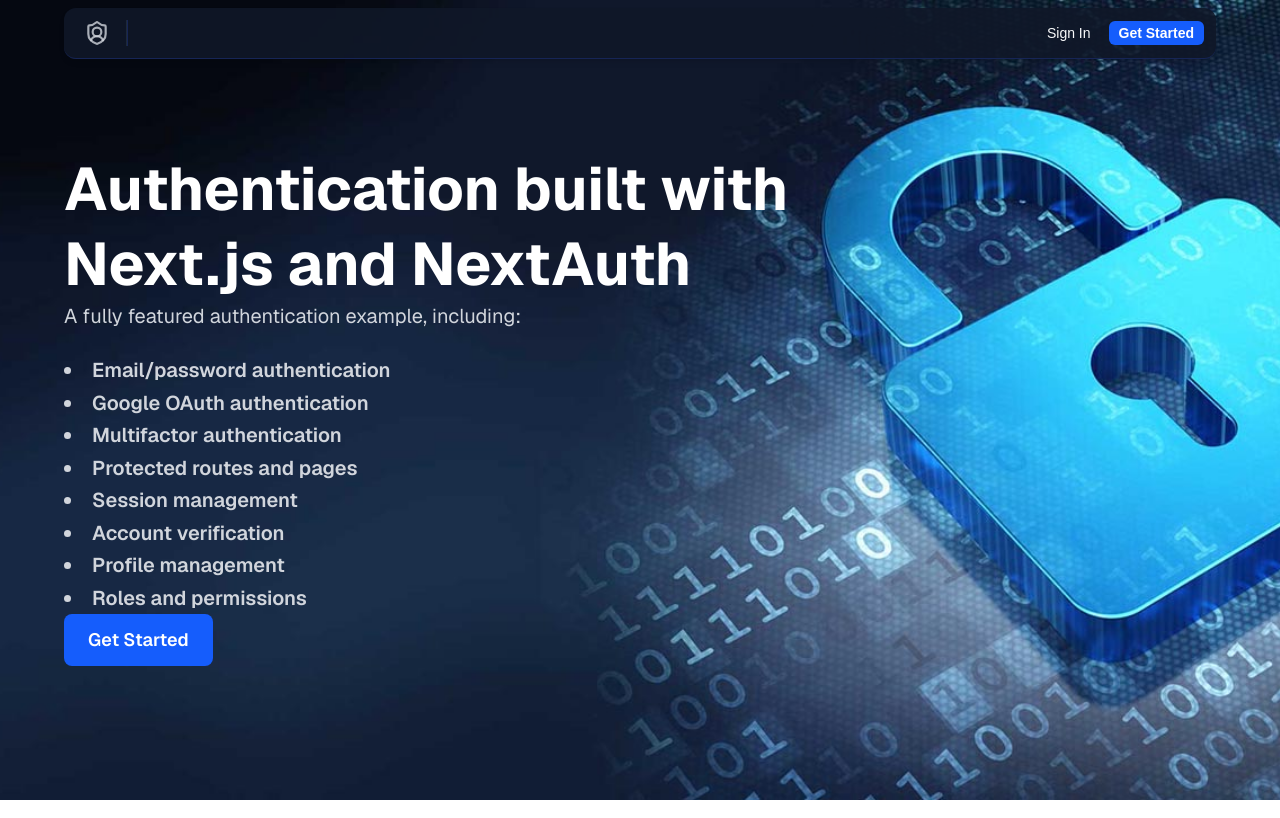
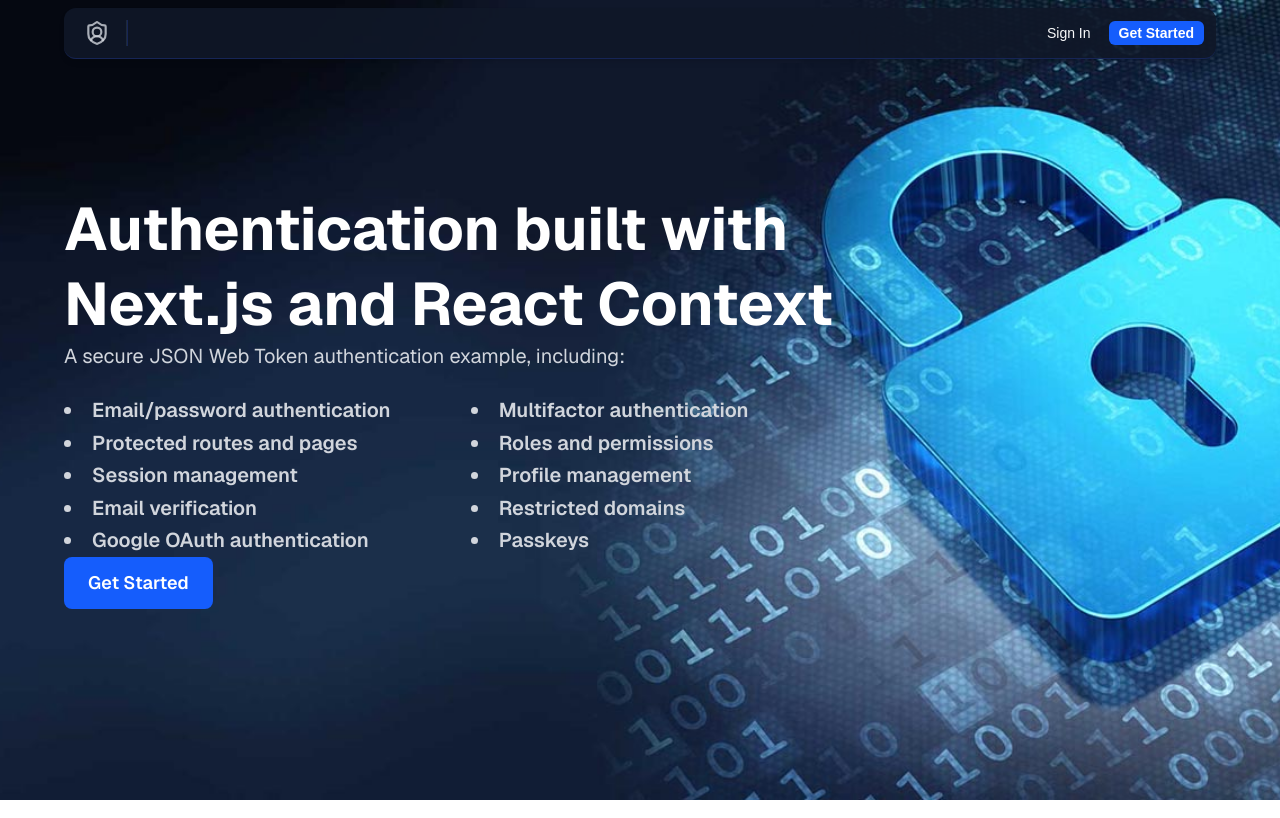
Before and after one commit to kskrenes/nextjs-auth, a Next.js app: page / in a window 1280 px wide. Built offline with nearby package versions, Linux system fonts and the light colour scheme; no server answers.

Commit message:
update homepage text and improve responsiveness

```diff
--- a/src/app/page.tsx
+++ b/src/app/page.tsx
@@ -5,31 +5,33 @@ export default function Home() {
   return (
     <div className="flex min-h-screen font-sans">
       <BackgroundContainer>
-        <div className="flex min-h-screen w-full max-w-5xl flex-col items-center sm:justify-between py-28 lg:py-38 px-8 sm:px-16 sm:items-start">
-          <h1 className="font-bold text-white text-4xl/tight sm:text-6xl/tight text-center sm:text-left">
-            Authentication built with Next.js and NextAuth
+        <div className="flex min-h-screen w-full max-w-5xl flex-col items-center sm:justify-between py-28 sm:py-64 md:py-58 lg:py-48 px-8 sm:px-16 sm:items-start">
+          <h1 className="font-bold text-white text-4xl/tight md:text-5xl/tight lg:text-6xl/tight text-center sm:text-left">
+            Authentication built with Next.js and React Context
           </h1>
 
           {/* Show only for smaller screens */}
           <p className="sm:hidden text-lg sm:text-xl my-12 text-center">
-            A fully featured authentication example, including OAuth, multifactor authentication, protected routes, session management, account verification, profile management, roles and permissions, and more.
+            A secure JSON Web Token authentication example, including OAuth, multifactor authentication, protected routes, session management, account verification, profile management, roles and permissions, and more.
           </p>
 
 
           {/* Show only for larger screens */}
-          <div className="hidden sm:block text-gray-300 text-left">
-            <p className="text-xl mb-6">
-              A fully featured authentication example, including:
+          <div className="hidden sm:block space-y-6 text-gray-300 text-left text-base md:text-lg lg:text-xl">
+            <p>
+              A secure JSON Web Token authentication example, including:
             </p>
-            <ul className="list-disc list-inside mt-2 font-semibold text-xl/relaxed">
+            <ul className="list-disc list-inside columns-2 gap-5 md:gap-10 lg:gap-20 font-semibold leading-relaxed">
               <li>Email/password authentication</li>
+              <li>Protected routes and pages</li>
+              <li>Session management</li>
+              <li>Email verification</li>
               <li>Google OAuth authentication</li>
               <li>Multifactor authentication</li>
-              <li>Protected routes and pages</li>
-              <li>Session management</li>
-              <li>Account verification</li>
+              <li>Roles and permissions</li>
               <li>Profile management</li>
-              <li>Roles and permissions</li>
+              <li>Restricted domains</li>
+              <li>Passkeys</li>
             </ul>
           </div>
 
```
